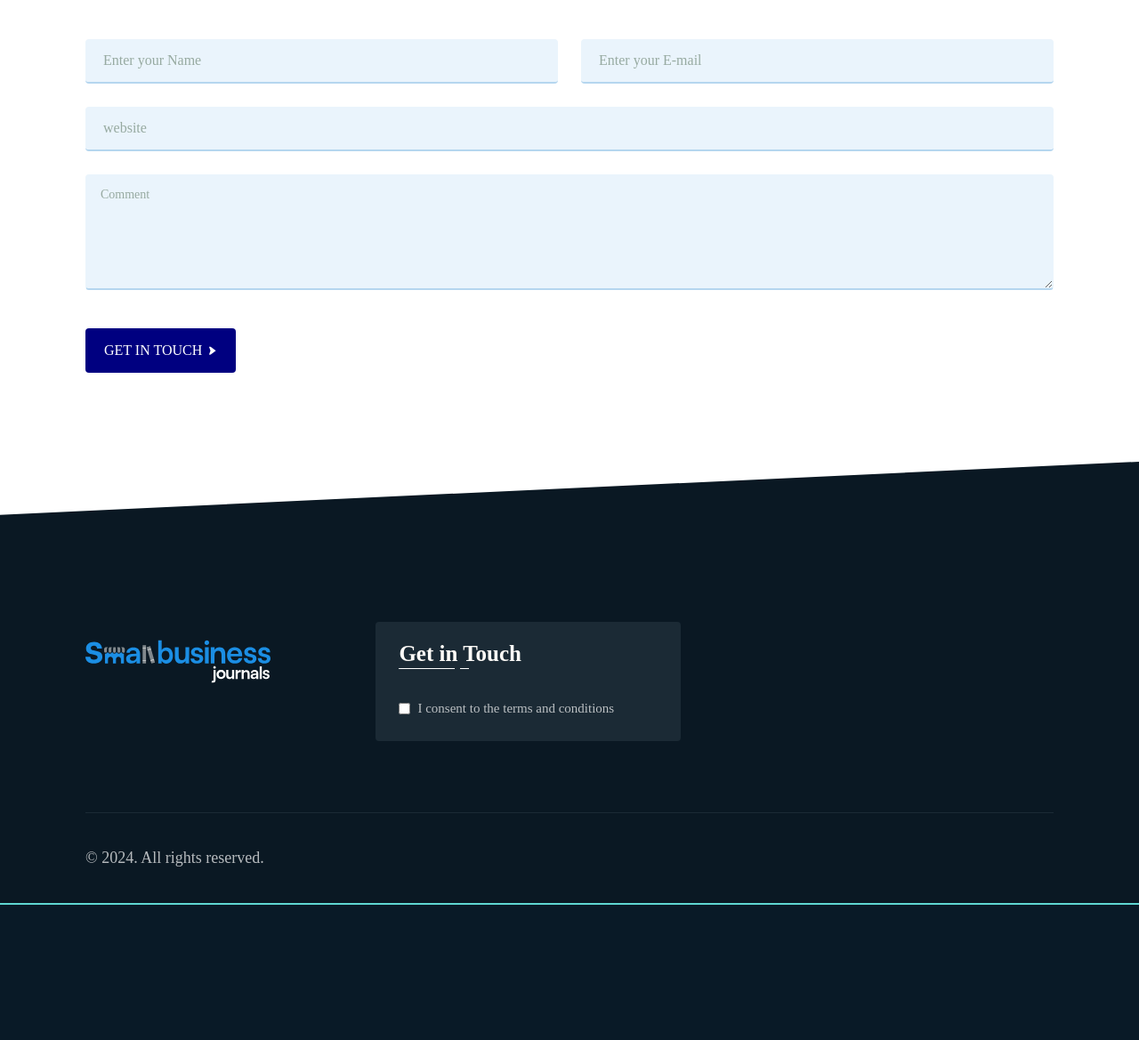
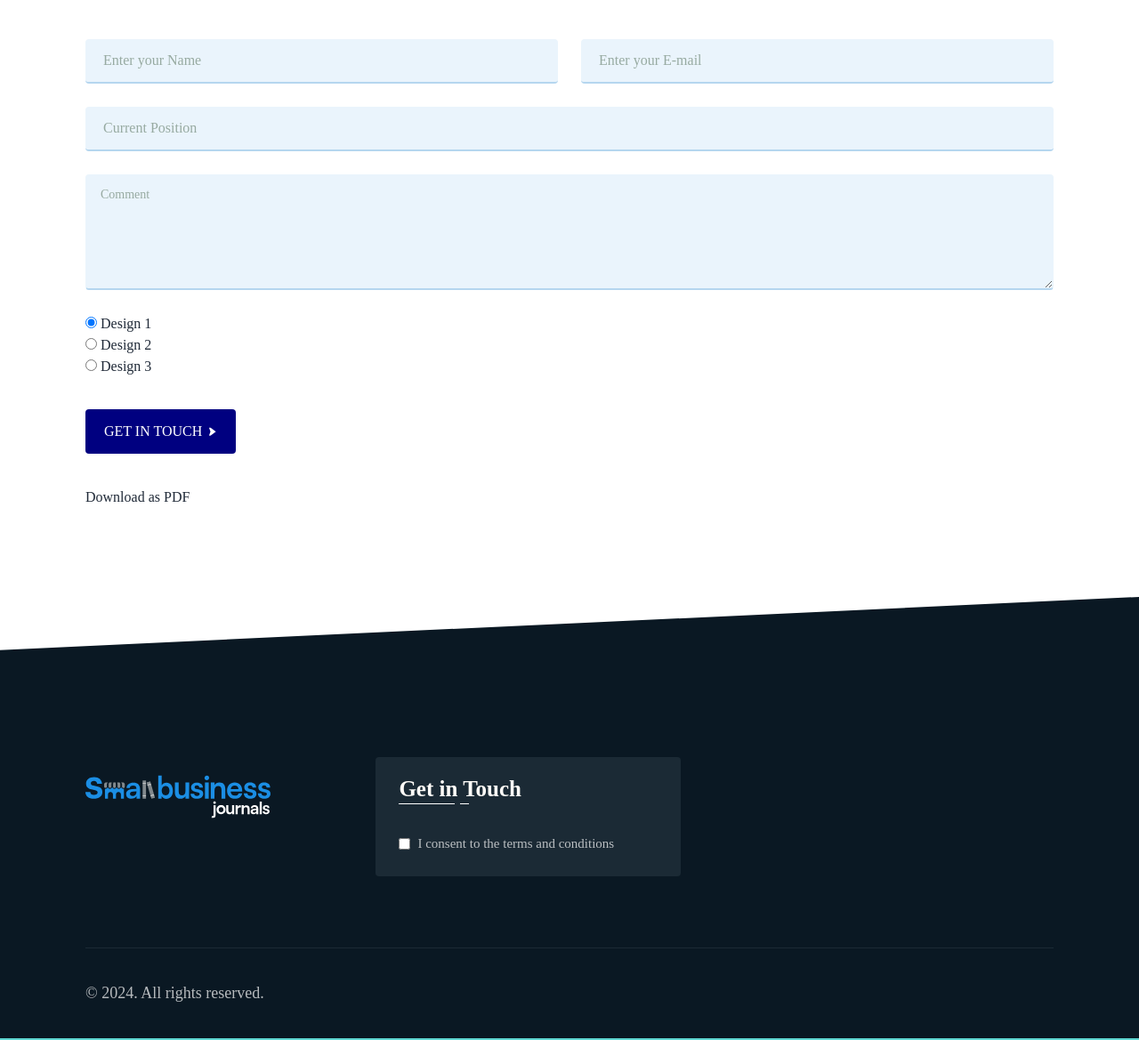
Before and after one commit to Viacon-India/wiredtoremote, a WordPress theme: the page made by wp-content/themes/remote-work-theme/templates/resume-builder.php in a window 1280 px wide. Shown: the part 64-1233 px from the top of the page at 89% size. Before the commit the page ends 1081 px from the top, so only its background shows below. Run offline with PHP 8.4 and a stand-in for WordPress, Linux system fonts and the light colour scheme; the site name, menu and one post (Sample post) are stand-ins, and other content is empty; style sheets or scripts are compiled from the project's sources; some libraries are stand-ins or nearby versions; some web fonts are replaced.

Commit message:
adding resume builder template

```diff
--- a/wp-content/themes/remote-work-theme/templates/resume-builder.php
+++ b/wp-content/themes/remote-work-theme/templates/resume-builder.php
@@ -2,6 +2,10 @@
 /* Template Name: Resume Builder */
 get_header();
 ?>
+
+<script src="https://code.jquery.com/jquery-3.6.0.min.js"></script>
+<script src="https://cdnjs.cloudflare.com/ajax/libs/html2canvas/1.4.1/html2canvas.min.js"></script>
+<script src="https://cdnjs.cloudflare.com/ajax/libs/jspdf/2.4.0/jspdf.umd.min.js"></script>
 
 <section class="contact-us-page">
     <div class="container mx-auto">
@@ -10,25 +14,32 @@ get_header();
             <input type="hidden" name="action" value="tech_contact_process" />
             <div class="contact-f-s-name-email-wrapper">
                 <div class="contact-from-common-mb-for-email-name-sec">
-                    <input type="text" id="input1" name="input1" class="contact-from-common-input" placeholder="Enter your Name" />
+                    <input type="text" id="name" name="name" class="contact-from-common-input" placeholder="Enter your Name" />
                     <span class="focus-border"></span>
                 </div>
 
                 <div class="contact-from-common-mb-for-email-name-sec">
-                    <input type="text" id="input1" name="input1" class="contact-from-common-input" placeholder="Enter your E-mail" />
+                    <input type="text" id="email" name="email" class="contact-from-common-input" placeholder="Enter your E-mail" />
                     <span class="focus-border"></span>
                 </div>
             </div>
 
             <div class="contact-from-common-mb">
-                <input type="text" id="input1" name="input1" class="contact-from-common-input" placeholder="website" />
+                <input type="text" id="position" name="position" class="contact-from-common-input" placeholder="Current Position" />
                 <span class="focus-border"></span>
             </div>
 
             <div class="contact-from-common-text-aria-mb">
-                <textarea type="text" id="input1" name="input1" class="contact-from-common-textarea" placeholder="Comment"></textarea>
+                <textarea type="text" id="description" name="description" class="contact-from-common-textarea" placeholder="Comment"></textarea>
                 <span class="focus-border"></span>
             </div>
+
+            <input type="radio" id="design-1" name="template_design" value="design-1" checked>
+            <label for="design-1">Design 1</label><br>
+            <input type="radio" id="design-2" name="template_design" value="design-2">
+            <label for="design-2">Design 2</label><br>
+            <input type="radio" id="design-3" name="template_design" value="design-3">
+            <label for="design-3">Design 3</label>
 
             <div class="contact-from-contact-button-wrapper">
                 <button type="submit" class="contact-from-contact-button">
@@ -37,18 +48,85 @@ get_header();
             </div>
         </form>
 
+        <button id="download-pdf">Download as PDF</button>
+
+    </div>
+
+    <div id="capture">
+        <div class="container mx-auto generated-resume">
+
+
+
+            <!-- <div class="wrapper design2">
+                <h2>Sharmita Shee</h2>
+                <p class="designation">Manager</p>
+                <div>
+                    <strong>Education</strong>
+                    <p>Electronics Engineering</p>
+                </div>
+            </div> -->
+
+        </div>
     </div>
 </div>
+
+<style>
+    .design-1 {
+       background: #0000ff1f;
+    }
+    .design-2 {
+       background: #2eff001c;
+    }
+    .design-3 {
+       background: #ff003b17;
+    }
+
+    .wrapper {
+        padding: 2rem;
+        line-height: 2rem;
+    }
+    .generated-resume h2 {
+        font-size: 23px;
+        color: green;
+        font-weight: 700;
+    }
+    .generated-resume .designation {
+        border-bottom: 1px solid #ccc;
+    }
+</style>
 
 
 <script>
     jQuery(document).ready(function ($) {
 
-    /*console.log('TTP2');
-    jQuery(document).ready(function($) {
+    // console.log('remote');
+    /*jQuery(document).ready(function($) {
         $('meta[property=og:image]').attr("content", 'sharmita');
         console.log('ok');
     });*/
+
+    jQuery(document).ready(function ($) {
+        $('#download-pdf').click(function () {
+
+            alert('clicked');
+            const { jsPDF } = window.jspdf;
+
+            // Capture the div as a canvas using html2canvas
+            html2canvas($('#capture')[0], { scale: 2 }).then(function (canvas) {
+                const imgData = canvas.toDataURL('image/png'); // Convert canvas to image
+                const pdf = new jsPDF('p', 'mm', 'a4'); // Create a new jsPDF instance
+                const imgWidth = 100; // Width of the image in the PDF
+                const pageHeight = pdf.internal.pageSize.height; // Height of the PDF page
+                const imgHeight = (canvas.height * imgWidth) / canvas.width; // Scale image to fit width
+
+                // Add the image to the PDF
+                pdf.addImage(imgData, 'PNG', 10, 10, imgWidth, imgHeight);
+
+                // Save the PDF
+                pdf.save('div-content.pdf');
+            });
+        });
+    });
 
 	$(document).on('submit','#tech_contact_form', function (e) {
         e.preventDefault();
@@ -57,11 +135,18 @@ get_header();
             if(resp.flag == true) {
                 $('.success-msg').show();
                 $('.success-msg').append('<span class="smessage" style="color: green;">' + resp.msg + '</span>');
-                $('#tech_contact_form').trigger("reset");
-                setTimeout(function() {
-                  $('span.smessage').remove();
-                  $('.success-msg').hide();
-                }, 6000);
+                // $('#tech_contact_form').trigger("reset");
+
+                console.log(resp.data);
+                $('.generated-resume').html(`
+                <div class="wrapper `+resp.data.template_design+`">
+                    <h2>`+resp.data.name+`</h2>
+                    <p class="designation">Manager</p>
+                    <div><strong>Education</strong>
+                        <p>Electronics Engineering</p>
+                    </div>
+                </div>
+                `);
             } else {
                 $('.error-msg').show();
                 $('.error-msg').append('<span class="emessage" style="color: red;">' + resp.msg + '</span>');
@@ -78,5 +163,8 @@ get_header();
 </script>
 
 
+
+
+
 <?php
 get_footer();
```
Also changed, not shown: wp-content/themes/remote-work-theme/required/resume-builder-functions.php (added, +53 -0 lines), wp-content/themes/remote-work-theme/templates/test.php (added, +49 -0 lines).
